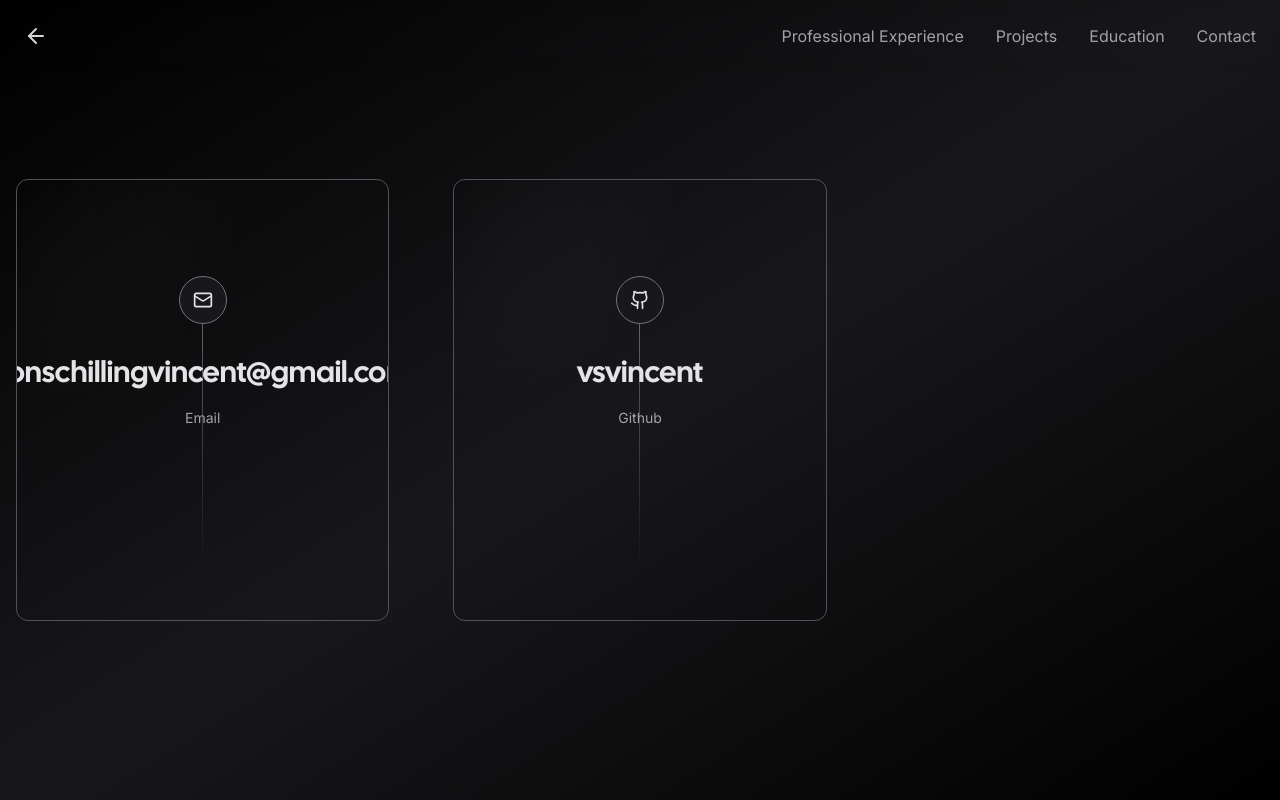
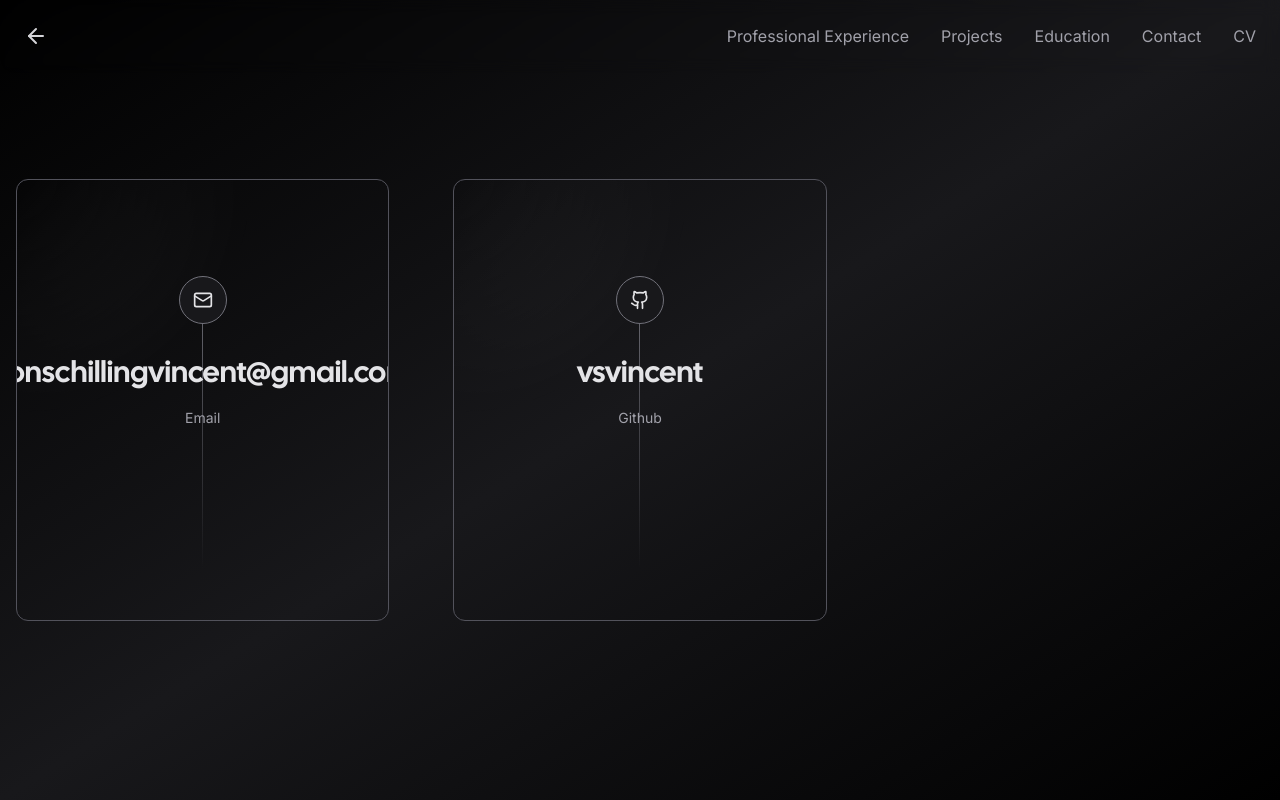
Before and after one commit to vsvincent/portfolio, a Next.js app in the folder vsvincent/: page /contact in a window 1280 px wide. Built offline with nearby package versions, Linux system fonts and the light colour scheme; no server answers; what tailwindcss-debug-screens would draw is missing.

Commit message:
Link navbar to CV

```diff
--- a/vsvincent/app/components/nav.tsx
+++ b/vsvincent/app/components/nav.tsx
@@ -17,22 +17,11 @@ export const Navigation: React.FC = () => {
 		return () => observer.disconnect();
 	}, []);
 const navBarItems = [
-	{
-		link: "/experience",
-		name: "Professional Experience"
-	},
-	{
-		link: "/projects",
-		name: "Projects"
-	},
-	{
-		link: "/education",
-		name: "Education"
-	},
-	{
-		link: "/contact",
-		name: "Contact"
-	},
+	{ href: "/experience", name: "Professional Experience" },
+	{ href: "/projects", name: "Projects" },
+	{ href: "/education", name: "Education" },
+	{ href: "/contact", name: "Contact" },
+	{ name: "CV", href: "/resume.pdf" },
 ];
 	return (
 		<header ref={ref}>
@@ -47,7 +36,7 @@ const navBarItems = [
 					<div className="flex justify-between gap-8">
 						{navBarItems.map((n) => (
 						<Link
-							href={n.link}
+							href={n.href}
 							className="duration-200 text-zinc-400 hover:text-zinc-100"
 						>
 							{n.name}
--- a/vsvincent/app/page.tsx
+++ b/vsvincent/app/page.tsx
@@ -7,12 +7,14 @@ const navigation = [
   { name: "Projects", href: "/projects" },
   { name: "Education", href: "/education" },
   { name: "Contact", href: "/contact" },
+  { name: "CV", href: "/resume.pdf" },
 ];
 
 export default function Home() {
   return (
     <div className="flex flex-col items-center justify-center w-screen h-screen overflow-hidden bg-gradient-to-tl from-black via-zinc-600/20 to-black">
       <nav className="my-16 animate-fade-in">
+
         <ul className="flex items-center justify-center gap-4">
           {navigation.map((item) => (
             <Link
```
